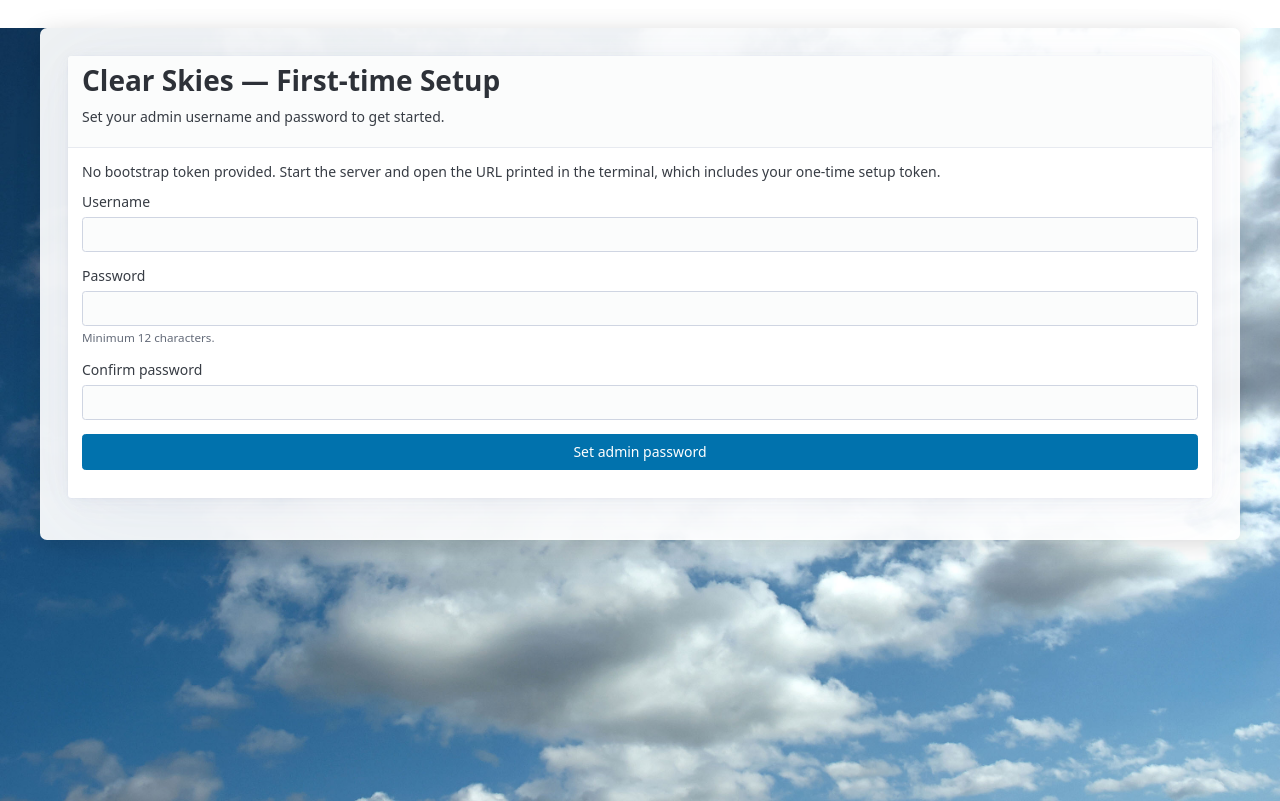
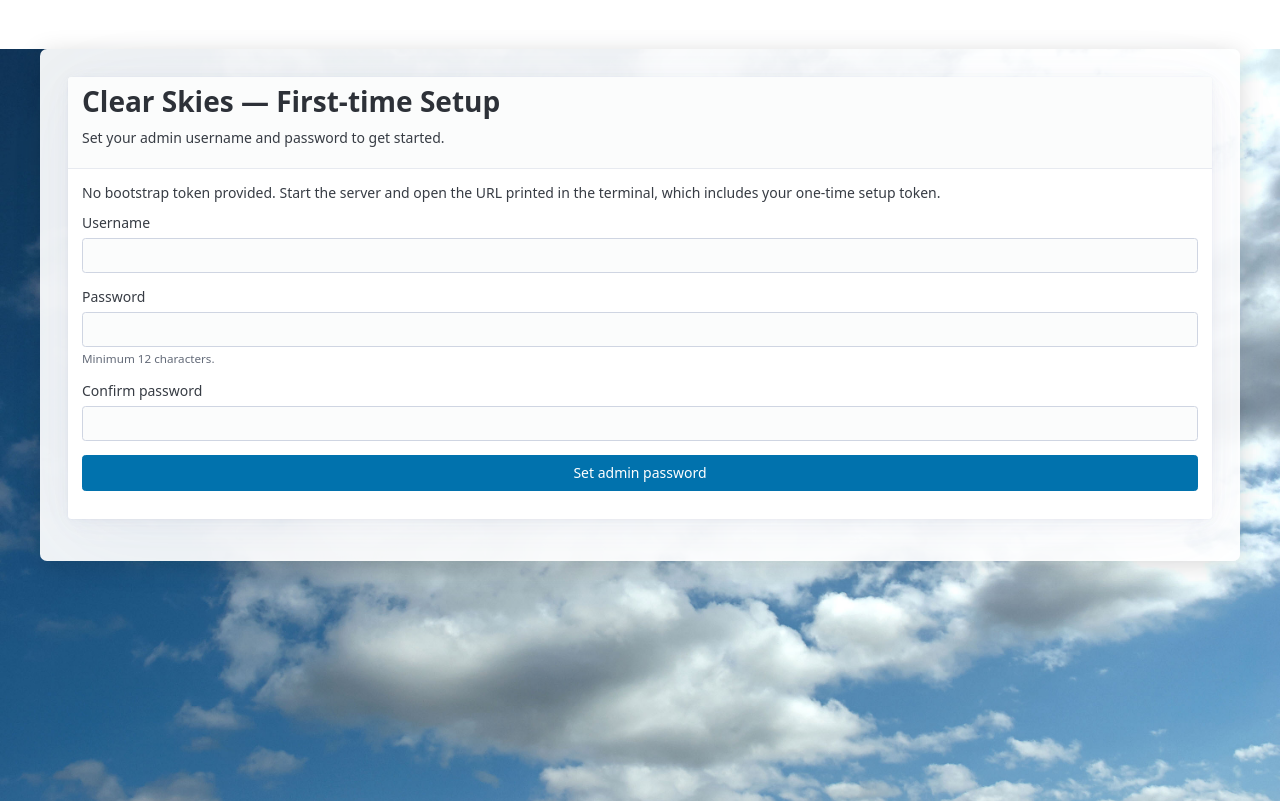
Before and after one commit to clearskies-wx/weewx-clearskies-stack, a FastAPI app: page /bootstrap in a window 1280 px wide. Shown: the top 801 px of the page. Run offline with FastAPI, Linux system fonts and the light colour scheme; parts of the project's set-up code (start-up, migrations or seed data) failed here and were passed over; some libraries are stand-ins or nearby versions.

Commit message:
style: more top margin to show sky above card
Signed-off-by: shane <shane@shaneburkhardt.com>

```diff
--- a/weewx_clearskies_config/templates/base.html
+++ b/weewx_clearskies_config/templates/base.html
@@ -31,7 +31,7 @@
       background: rgba(255, 255, 255, 0.93);
       border-radius: 0.5rem;
       padding: 2rem;
-      margin-top: 2rem;
+      margin-top: 3.5rem;
       margin-bottom: 2rem;
       box-shadow: 0 4px 24px rgba(0, 0, 0, 0.15);
     }
```
